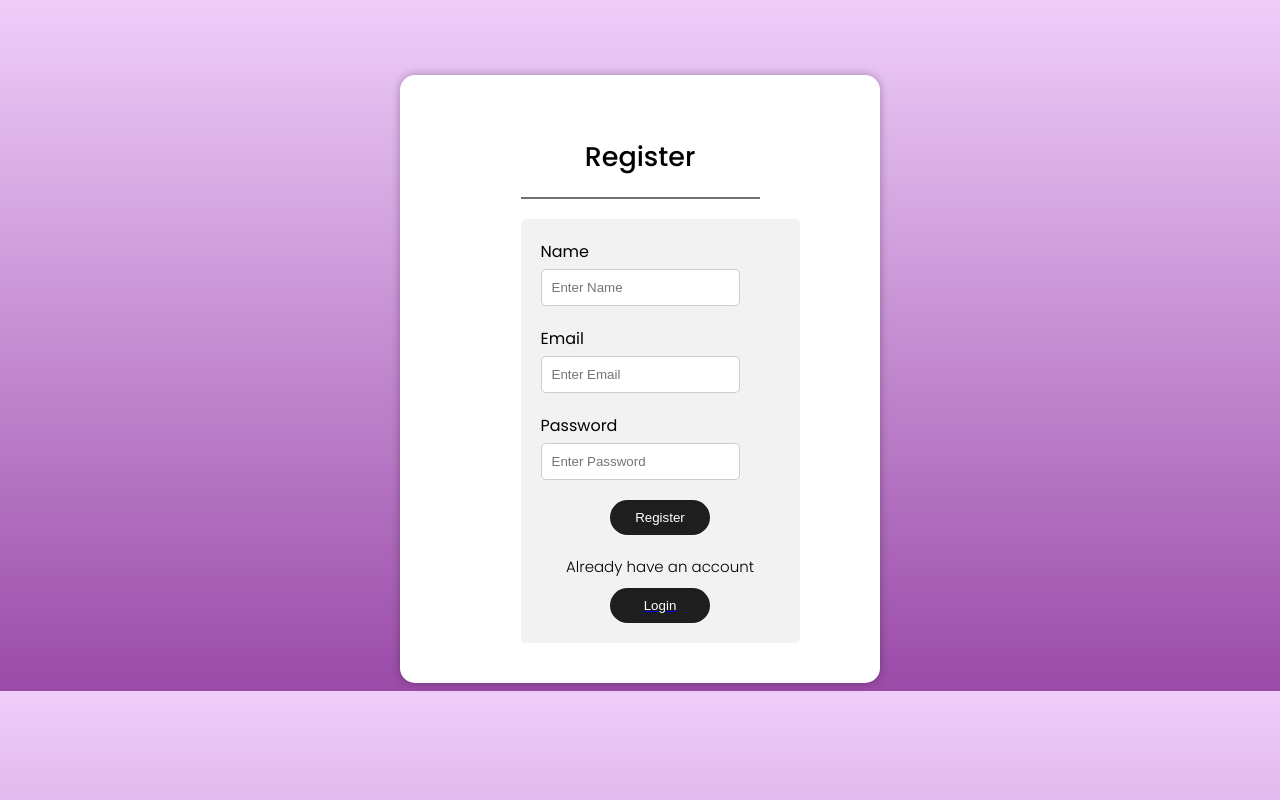
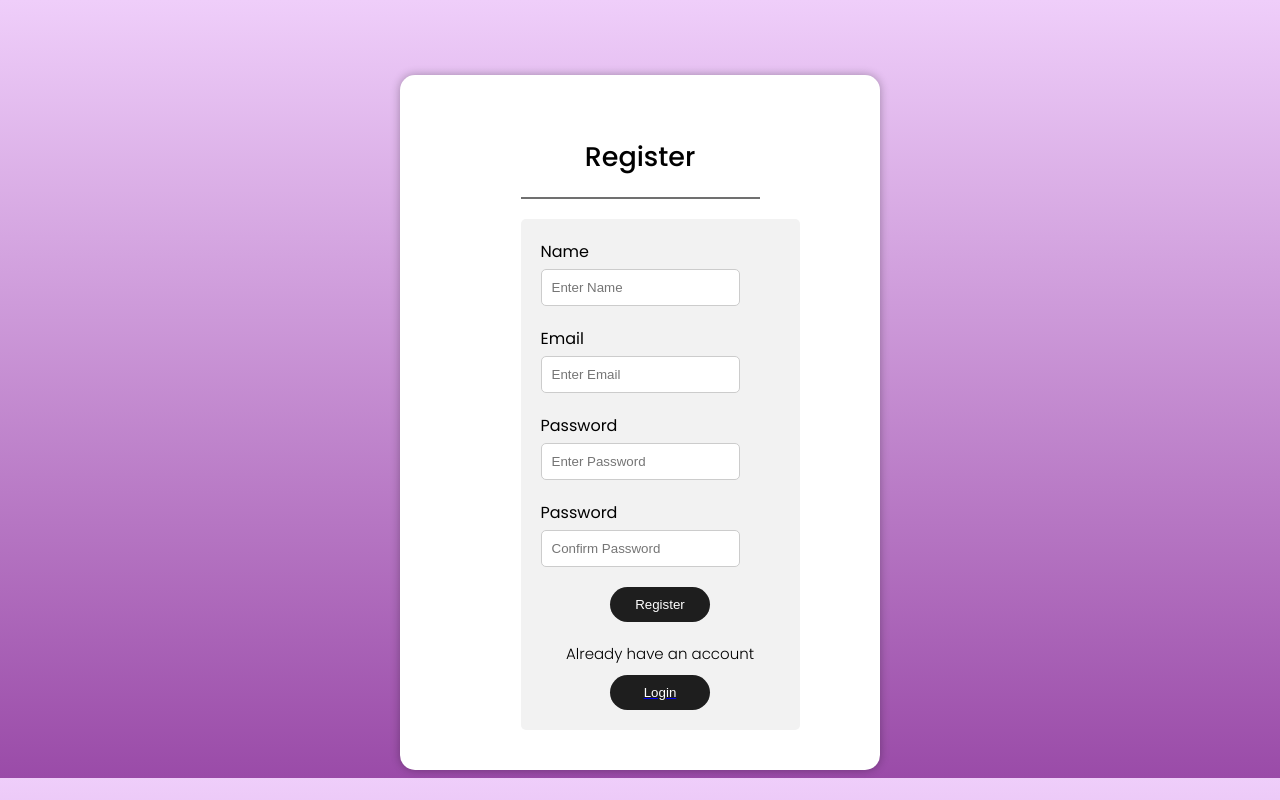
Before and after one commit to DeshanBandara/Full-stack-To-Do-App, a React (Vite) app in the folder frontend/: page /Register in a window 1280 px wide. Built offline with nearby package versions, Linux system fonts and the light colour scheme.

Commit message:
Added error handling

```diff
--- a/frontend/src/component/Register/register.jsx
+++ b/frontend/src/component/Register/register.jsx
@@ -5,27 +5,60 @@ import axios from 'axios'
 import { Link, useNavigate } from 'react-router-dom'
 
 const Register = () => {
-  const [name, setName] = useState();
-  const [email, setEmail] = useState();
-  const [password, setPassword] = useState();
+  const [name, setName] = useState()
+  const [email, setEmail] = useState()
+  const [password, setPassword] = useState()
+  const [confirmPassword, SetConfirmPassword] = useState()
+  const [error, setError] = useState()
   const navigate = useNavigate()
 
   const handleSubmit = (e) => {
     e.preventDefault()
+
+    //Check whether fill all field
+    if(!name || !email || !password || !confirmPassword){
+      setError('Please fill in all field')
+      return
+    }
+    //Check whether the email type correct or not
+    if (!validateEmail(email)) {
+      setError('Please enter a valid email address!')
+      return
+    }
+    //Confirm password correctness
+    if (password !== confirmPassword) {
+      setError('Passwords do not match!')
+      return;
+    }
+    //Call backend API to register user
     axios.post(`http://localhost:3001/Register`, {name, email, password})
     .then(res => {
-      navigate('/Login')
+      if (res.data.error) {
+        setError('Email address is already registered')
+      } else {
+        navigate('/Login')
+      }
     })
     .catch(err => console.log(err))
+  }
+
+  //Check whether the email type correct or not
+  const validateEmail = (email) => {
+    //Email validation expression
+    const re = /\S+@\S+\.\S+/
+    return re.test(email)
   }
 
   return (
     <section id='register'>
       <div className='containerRegister'>
         <div>
+
           <h2 className='registerH2'>Register</h2>
           <hr className='registerHr' />
+
           <form className='registerForm' onSubmit={handleSubmit}>
+
             <div className='registerDiv'>
               <label className='nameLabel' htmlFor='name'>Name</label>
               <input
@@ -37,6 +70,7 @@ const Register = () => {
                 onChange={(e) => setName(e.target.value)}
               />
             </div>
+
             <div className='registerDiv'>
               <label className='emailLabel' htmlFor='email'>Email</label>
               <input
@@ -48,6 +82,7 @@ const Register = () => {
                 onChange={(e) => setEmail(e.target.value)}
               />
             </div>
+
             <div className='registerDiv'>
               <label className='passwordLabel' htmlFor='name'>Password</label>
               <input
@@ -59,9 +94,25 @@ const Register = () => {
                 onChange={(e) => setPassword(e.target.value)}
               />
             </div>
+
+            <div className='registerDiv'>
+              <label className='passwordLabel' htmlFor='name'>Password</label>
+              <input
+                type='password'
+                placeholder='Confirm Password'
+                autoComplete='off'
+                name='password'
+                className='inputPassword'
+                onChange={(e) => SetConfirmPassword(e.target.value)}
+              />
+            </div>
+
+            {error && <p className='error'>{error}</p>}
+
             <button className='registerFormBtn' type='submit'>Register</button>
             <p className='registerPara'>Already have an account</p>
             <Link to={'/Login'}><button className='registerToLoginBtn'>Login</button></Link>
+
           </form>
         </div>
       </div>
```
